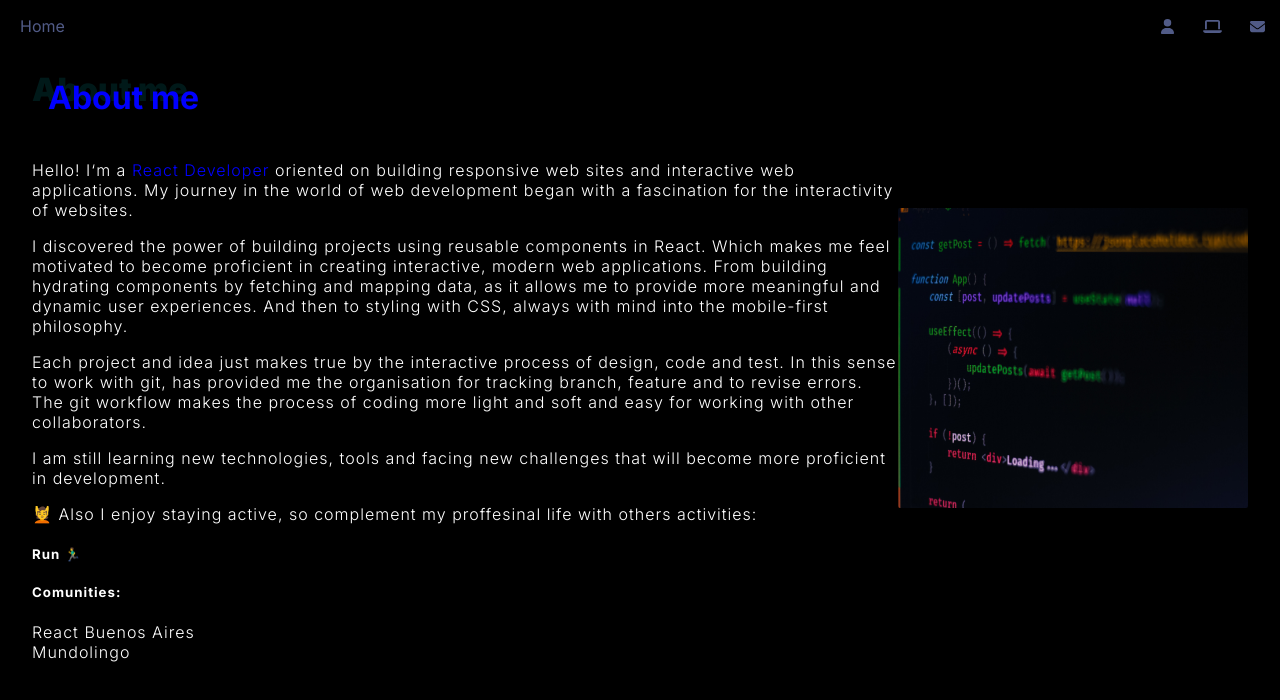
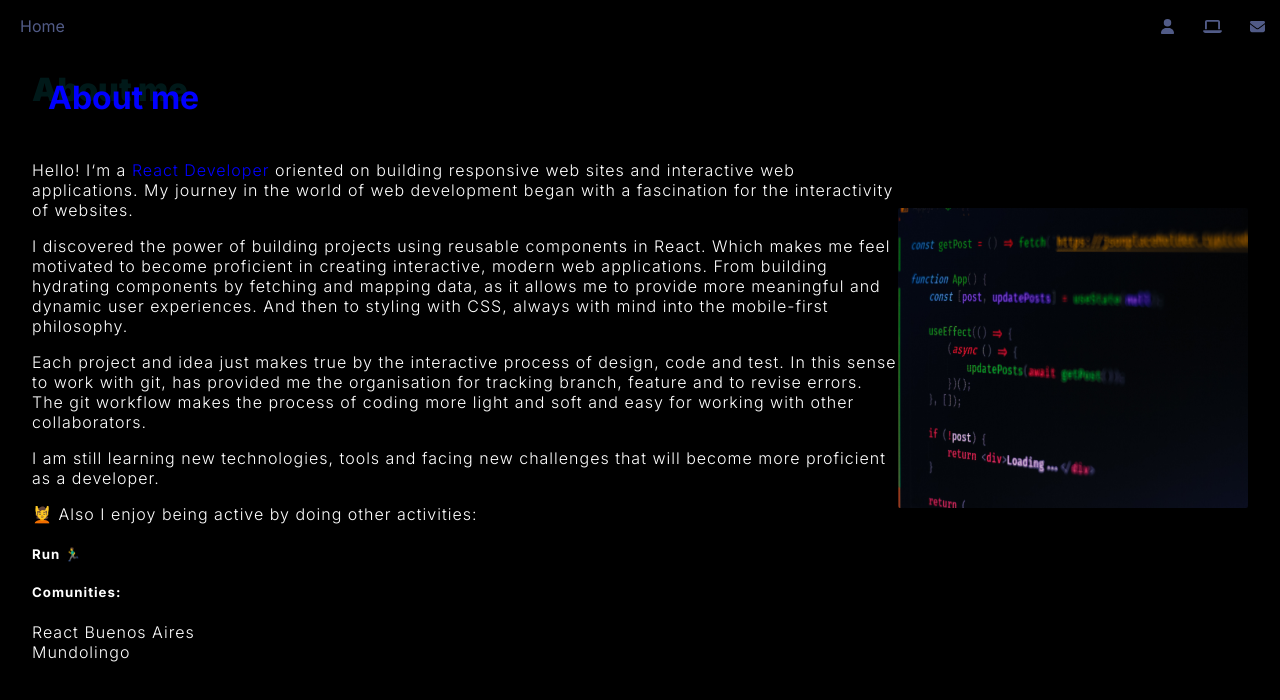
Before and after one commit to loveragabriel/gabriel, a Next.js app: page /about in a window 1280 px wide. Shown: the top 700 px of the page. Built offline with nearby package versions, Linux system fonts and the light colour scheme.

Commit message:
Update page.jsx
Corrijo texto about

```diff
--- a/src/app/about/page.jsx
+++ b/src/app/about/page.jsx
@@ -30,11 +30,10 @@ export default function About() {
         </p>
           <p>
             I am still learning new technologies, tools and facing new challenges that will
-            become more proficient in development.
+            become more proficient as a developer.
           </p>
         <section>
-          💆 Also  I enjoy staying active, so complement my proffesinal life
-          with others activities:
+          💆 Also I enjoy being active by doing other activities:
           <h5>Run 🏃‍♂️</h5>
           <h5>Comunities:</h5>
           <span>React Buenos Aires</span> <br />
```
